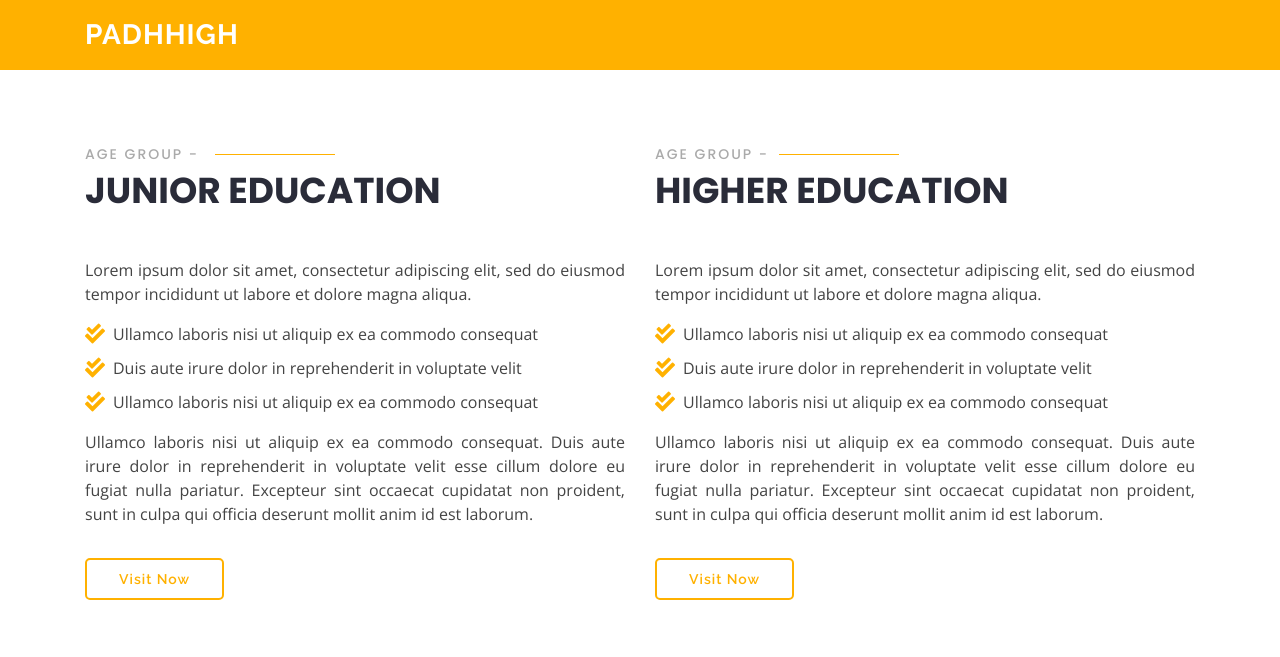
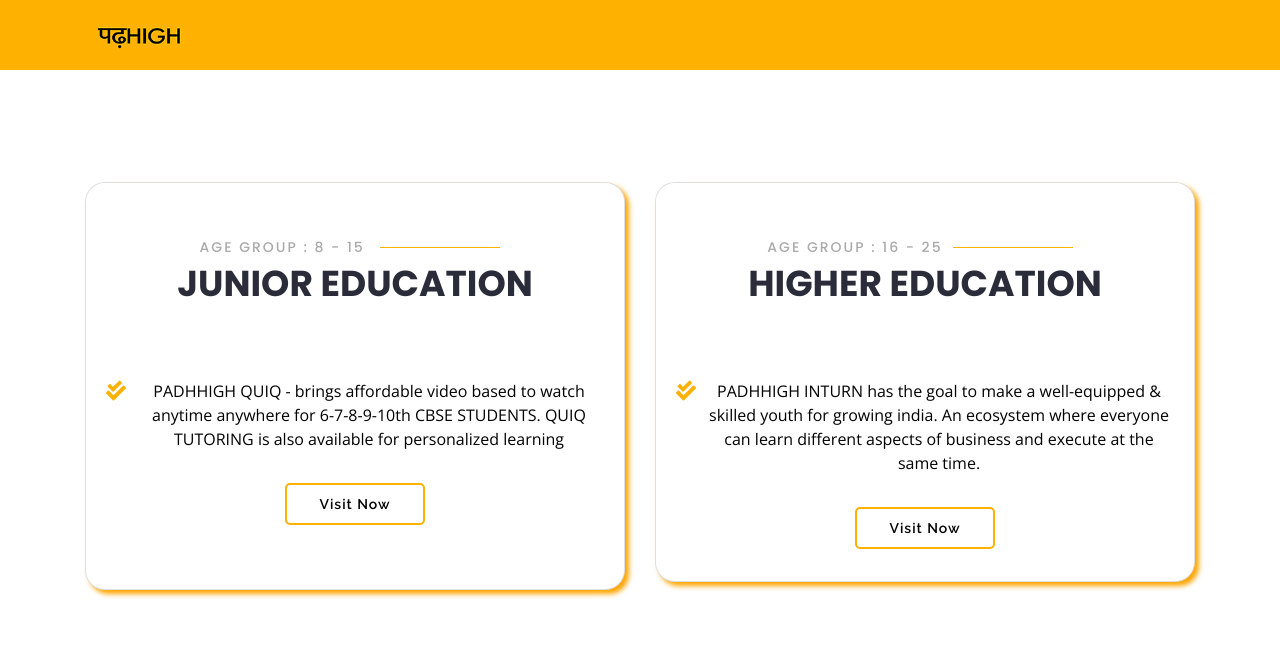
Before and after one commit to infuzeX/padhhighdev, a plain HTML site: page index.html in a window 1280 px wide. Drawn offline with nearby package versions, Linux system fonts and the light colour scheme.

Commit message:
Content added

```diff
--- a/home.css
+++ b/home.css
@@ -140,3 +140,50 @@ body {
     color: #fff;
     text-decoration: none;
   }
+
+
+
+.card {
+    border-radius: 20px !important;
+    box-shadow: 4px 4px 5px 0px #FFA500;
+    transition: 0.8s;
+    background-color: white !important;
+}
+
+.card-header {
+    border-radius: 20px !important
+}
+
+.card-footer {
+    border-radius: 20px !important
+}
+
+.container-fluid:hover .card:not(:hover) {
+    transform: scale(0.9)
+}
+
+@media (max-width: 1000px) {
+    .container-fluid:hover .card:not(:hover) {
+        transform: scale(1)
+    }
+}
+
+a:link {
+  text-decoration: none;
+  color:black!important;
+}
+
+a:visited {
+  text-decoration: none;
+  color:black!important;
+}
+
+a:hover {
+  text-decoration: none;
+  color:black!important;
+}
+
+a:active {
+  text-decoration: none;
+  color:black!important;
+}
--- a/index.html
+++ b/index.html
@@ -18,10 +18,13 @@
 
   <link href="https://unpkg.com/aos@2.3.1/dist/aos.css" rel="stylesheet" />
 
-        <link rel="stylesheet" href="https://stackpath.bootstrapcdn.com/font-awesome/4.7.0/css/font-awesome.min.css" integrity="sha384-wvfXpqpZZVQGK6TAh5PVlGOfQNHSoD2xbE+QkPxCAFlNEevoEH3Sl0sibVcOQVnN" crossorigin="anonymous">
+  <link rel="stylesheet" href="https://stackpath.bootstrapcdn.com/font-awesome/4.7.0/css/font-awesome.min.css"
+    integrity="sha384-wvfXpqpZZVQGK6TAh5PVlGOfQNHSoD2xbE+QkPxCAFlNEevoEH3Sl0sibVcOQVnN" crossorigin="anonymous">
 
 
-  <link href="https://fonts.googleapis.com/css?family=Open+Sans:300,300i,400,400i,600,600i,700,700i|Raleway:300,300i,400,400i,500,500i,600,600i,700,700i|Poppins:300,300i,400,400i,500,500i,600,600i,700,700i" rel="stylesheet">
+  <link
+    href="https://fonts.googleapis.com/css?family=Open+Sans:300,300i,400,400i,600,600i,700,700i|Raleway:300,300i,400,400i,500,500i,600,600i,700,700i|Poppins:300,300i,400,400i,500,500i,600,600i,700,700i"
+    rel="stylesheet">
 
 
   <link href="home.css" rel="stylesheet">
@@ -34,8 +37,7 @@
     <div class="container d-flex align-items-center">
 
       <div class="logo mr-auto">
-        <h1 class="text-light"><a href="index.html">PADHHIGH</a></h1>
-
+        <a href="index.html"><img src="images/logo.png" alt="" class="img-fluid"></a>
       </div>
 
     </div>
@@ -43,57 +45,113 @@
 
   <main id="main">
 
-    <section id="about" class="about">
+    <!-- <section >
       <div class="container">
 
 
         <div class="row content" data-aos="fade-up">
-          <div class="col-lg-6">
+          <p class="col-12 text-center" style="font-size:20px">
+            PADH HIGH Aim to provide Quality & Conceptual education to maximum number of STUDENTS to create a better
+            Indian Ecosystem.
+          </p>
+          <div class="col-lg-6 mt-5">
             <div class="section-title" data-aos="zoom-out">
-                <h2>AGE GROUP - </h2>
+              <h2>AGE GROUP : 8 - 15 </h2>
               <p>Junior Education</p>
             </div>
+            <ul>
+              <li><i class="fas fa-check-double"></i> PADHHIGH QUIQ - brings affordable video based to watch anytime
+                anywhere for 6-7-8-9-10th CBSE STUDENTS.
+                QUIQ TUTORING is also available for personalized learning</li>
 
-            <p class="text-justify">
-              Lorem ipsum dolor sit amet, consectetur adipiscing elit, sed do eiusmod tempor incididunt ut labore et dolore
-              magna aliqua.
-            </p>
-            <ul>
-              <li><i class="fas fa-check-double"></i> Ullamco laboris nisi ut aliquip ex ea commodo consequat</li>
-              <li><i class="fas fa-check-double"></i> Duis aute irure dolor in reprehenderit in voluptate velit</li>
-              <li><i class="fas fa-check-double"></i> Ullamco laboris nisi ut aliquip ex ea commodo consequat</li>
             </ul>
-            <p class="text-justify">
-                Ullamco laboris nisi ut aliquip ex ea commodo consequat. Duis aute irure dolor in reprehenderit in voluptate
-                velit esse cillum dolore eu fugiat nulla pariatur. Excepteur sint occaecat cupidatat non proident, sunt in
-                culpa qui officia deserunt mollit anim id est laborum.
-              </p>
+
             <a href="#" class="btn-learn-more mb-5 mt-3">Visit Now</a>
           </div>
-          <div class="col-lg-6 pt-4 pt-lg-0">
+          <div class="col-lg-6 pt-4 pt-lg-0 mt-5">
             <div class="section-title" data-aos="zoom-out">
-                <h2>AGE GROUP -</h2>
+              <h2>AGE GROUP : 16 - 25</h2>
               <p>Higher Education</p>
             </div>
+            <ul>
+              <li><i class="fas fa-check-double"></i> PADHHIGH INTURN has the goal to make a well-equipped & skilled
+                youth for growing india. An ecosystem where
+                everyone can learn different aspects of business and execute at the same time.</li>
 
-            <p class="text-justify">
-                Lorem ipsum dolor sit amet, consectetur adipiscing elit, sed do eiusmod tempor incididunt ut labore et dolore
-                magna aliqua.
-              </p>
-              <ul>
-                <li><i class="fas fa-check-double"></i> Ullamco laboris nisi ut aliquip ex ea commodo consequat</li>
-                <li><i class="fas fa-check-double"></i> Duis aute irure dolor in reprehenderit in voluptate velit</li>
-                <li><i class="fas fa-check-double"></i> Ullamco laboris nisi ut aliquip ex ea commodo consequat</li>
             </ul>
-              <p class="text-justify">
-                  Ullamco laboris nisi ut aliquip ex ea commodo consequat. Duis aute irure dolor in reprehenderit in voluptate
-                  velit esse cillum dolore eu fugiat nulla pariatur. Excepteur sint occaecat cupidatat non proident, sunt in
-                  culpa qui officia deserunt mollit anim id est laborum.
-                </p>
+
             <a href="#" class="btn-learn-more mt-3">Visit Now</a>
           </div>
         </div>
 
+      </div>
+    </section> -->
+
+    <section id="about" class="about" style="background-color: white">
+      <div class="container">
+
+        <div class="row content">
+          <div class="container-fluid my-3 justify-content-center">
+            <div class=" row justify-content-center ">
+              <div class="col-lg-6 col-12 mb-5">
+                <a href="#">
+                  <div class="card mt-3 ">
+                    <div class="card-header bg-white text-center border-0 ">
+                      <div class="section-title mt-5" data-aos="zoom-out">
+                        <h2>AGE GROUP : 8 - 15 </h2>
+                        <p>Junior Education</p>
+                      </div>
+                    </div>
+                    <div class=" card-body pt-0 text-center pb-3 mt-3 ">
+                      <div class="row justify-content-center">
+                        <div class="col-12">
+                          <ul>
+                            <li><i class="fas fa-check-double"></i> PADHHIGH QUIQ - brings affordable video based to watch anytime
+                              anywhere for 6-7-8-9-10th CBSE STUDENTS.
+                              QUIQ TUTORING is also available for personalized learning</li>
+
+                          </ul>
+
+                          <a href="#" class="btn-learn-more mb-5 mt-3">Visit Now</a>
+                        </div>
+                      </div>
+                    </div>
+                  </div>
+                </a>
+
+              </div>
+              <div class="col-lg-6 col-12 mb-5">
+                <a href="#">
+                  <div class="card mt-3">
+                    <div class="card-header bg-white text-center border-0 ">
+                      <div class="section-title mt-5" data-aos="zoom-out">
+                        <h2>AGE GROUP : 16 - 25</h2>
+                        <p>Higher Education</p>
+                      </div>
+                    </div>
+                    <div class="card-body pt-0 text-center pb-3 mt-3">
+                      <div class="row justify-content-center">
+                        <div class="col-12">
+                          <ul>
+                            <li><i class="fas fa-check-double"></i> PADHHIGH INTURN has the goal to make a well-equipped & skilled
+                              youth for growing india. An ecosystem where
+                              everyone can learn different aspects of business and execute at the same time.</li>
+
+                          </ul>
+
+                          <a href="#" class="btn-learn-more mb-3 mt-3">Visit Now</a>
+                        </div>
+                      </div>
+                    </div>
+
+                  </div>
+                </a>
+
+              </div>
+
+            </div>
+          </div>
+        </div>
       </div>
     </section>
 
```
Also changed, not shown: images/logo.png (added). Lines whose indentation alone changed are shown as unchanged.
